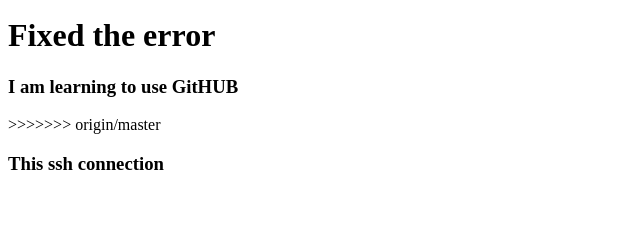
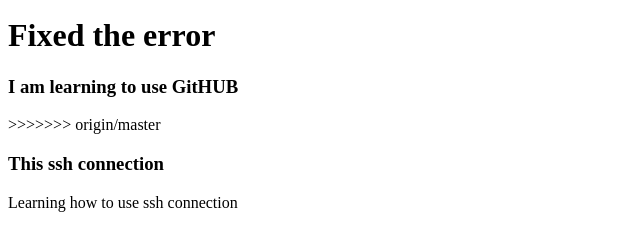
Before and after one commit to ned1010/git-project, a plain HTML site: page index.html in a window 1280 px wide. Shown: the part 346-596 px from the top of the page, without its empty margins (0-640 px from the left). Drawn offline with Linux system fonts and the light colour scheme.

Commit message:
change index.html

```diff
--- a/index.html
+++ b/index.html
@@ -26,5 +26,9 @@
 
 
     <h3>This ssh connection</h3>
+
+    <div>
+        <p>Learning how to use ssh connection</p>
+    </div>
 </body>
 </html>
```
